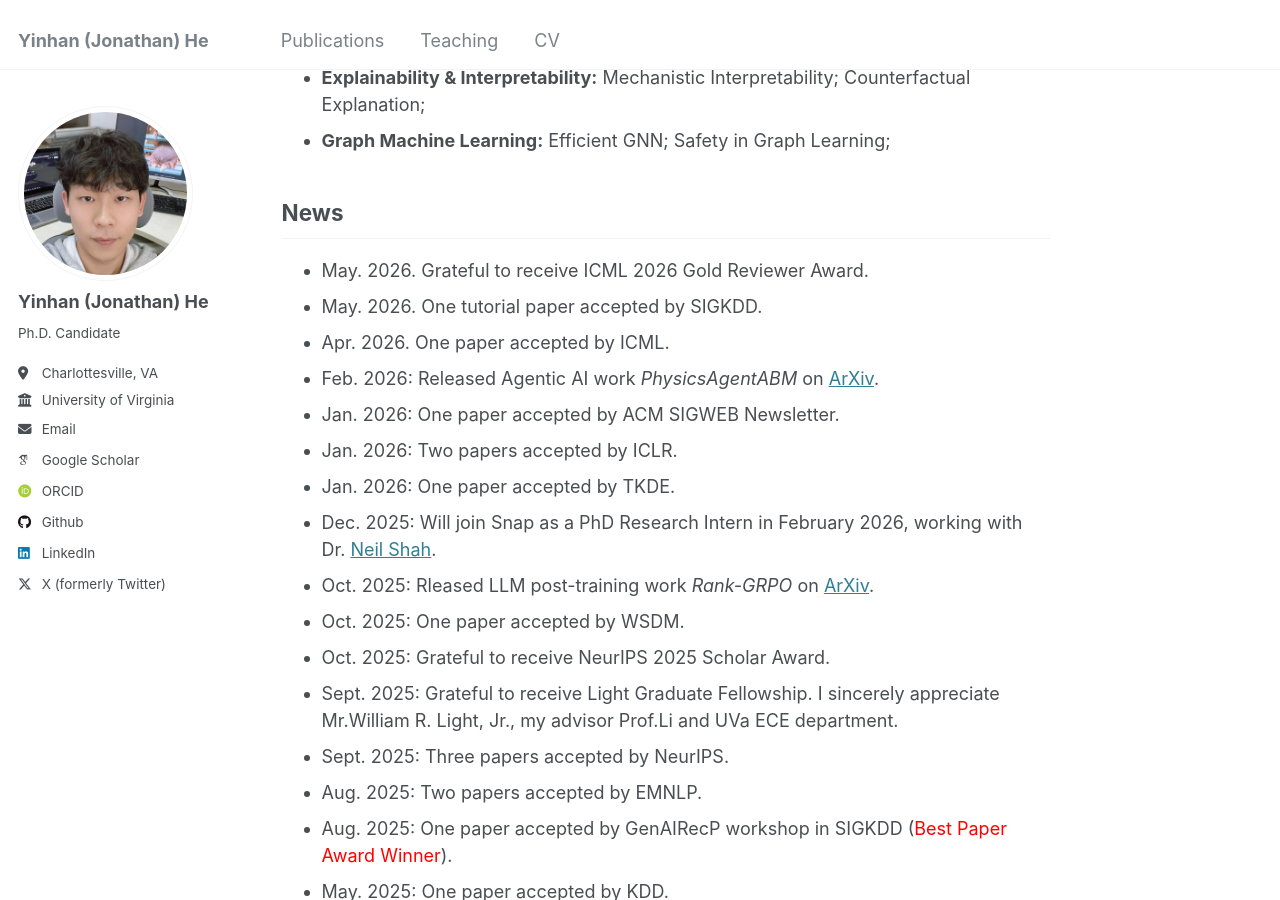
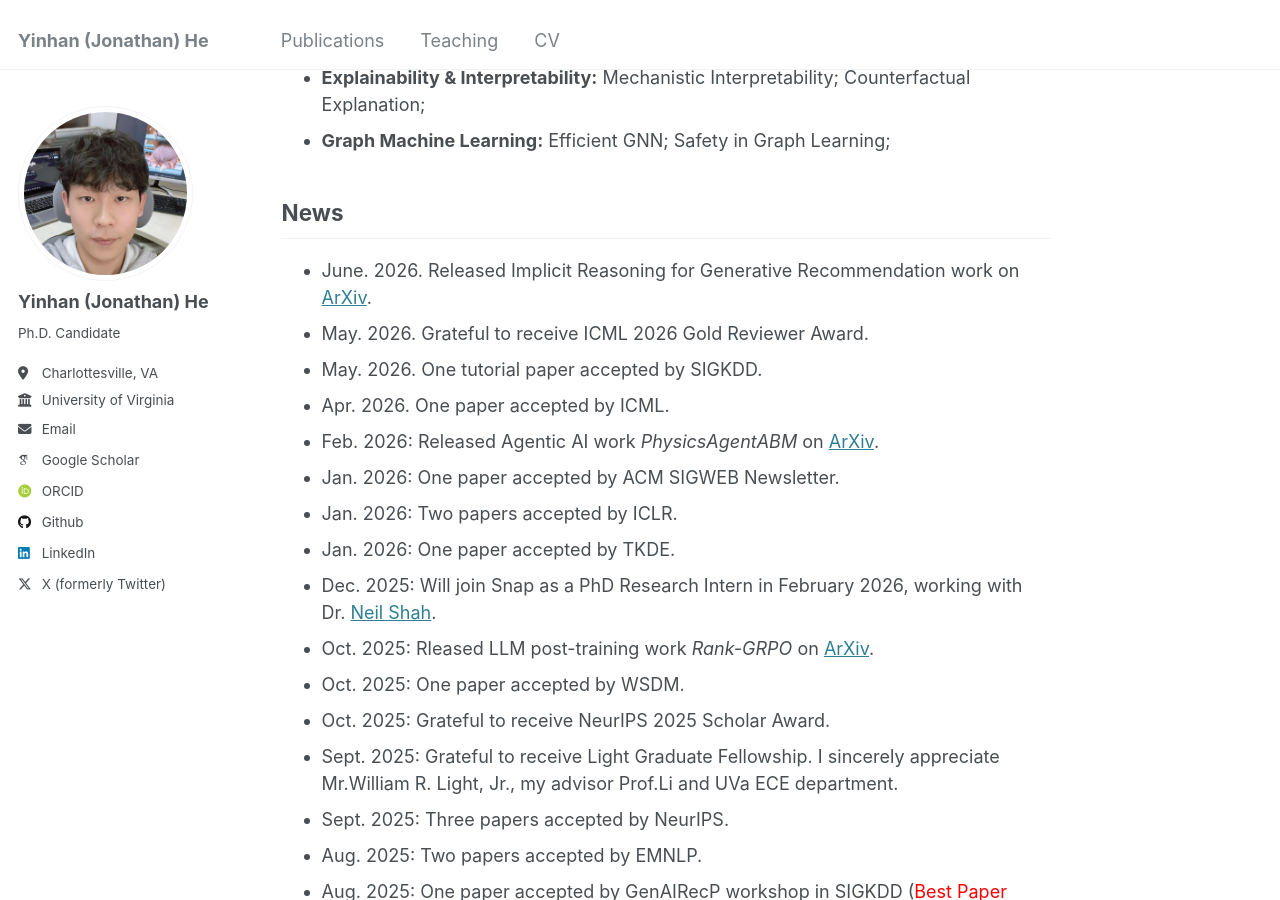
Before and after one commit to YinhanHe123/YinhanHe123.github.io, a Jekyll site: the page built from _pages/about.md, in a window 1280 px wide and 900 px high, scrolled down 406 px. Built offline with Jekyll 4.4.1, drawn with Linux system fonts in a browser that asks for light colours; some web fonts are replaced; a script that is not in the unit is left out.

Commit message:
Update about.md

```diff
--- a/_pages/about.md
+++ b/_pages/about.md
@@ -27,6 +27,7 @@ I am a Ph.D. candidate in the [Department of Electrical and Computer Engineering
 
 News
 ------
+* June. 2026. Released Implicit Reasoning for Generative Recommendation work on [ArXiv](https://arxiv.org/pdf/2602.06030).
 * May. 2026. Grateful to receive ICML 2026 Gold Reviewer Award.
 * May. 2026. One tutorial paper accepted by SIGKDD.
 * Apr. 2026. One paper accepted by ICML.
```
